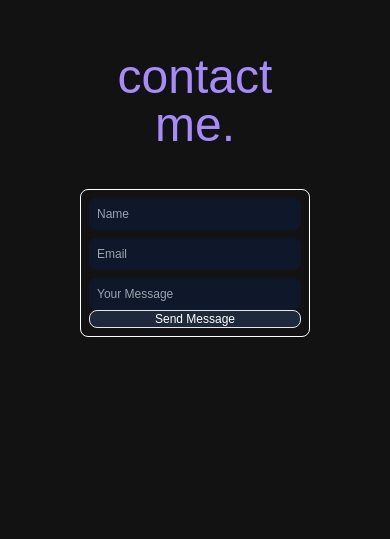
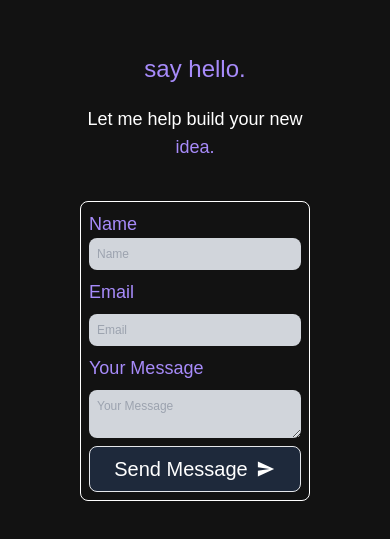
Before and after one commit to ywakili18/Portfolio_V2, a Next.js app: page /contact in a window 390 px wide. Shown: the part 219-758 px from the top of the page. Built offline with nearby package versions, Linux system fonts and the light colour scheme.

Commit message:
Contact form completed, responsive, form sends email

```diff
--- a/components/form/Form.js
+++ b/components/form/Form.js
@@ -1,5 +1,5 @@
 import React from 'react'
-
+import { IoMdSend } from 'react-icons/io'
 const Form = () => {
   return (
     <form
@@ -8,37 +8,56 @@ const Form = () => {
       className="text-black  mx-auto"
     >
       <div className="border border-white rounded-lg flex flex-col text-center p-2 text-xs ">
+        <label
+          htmlFor="name"
+          className="text-violet-400 text-left text-lg sm:text-xl md:text-2xl"
+        >
+          Name
+        </label>
         <input
           type="text"
           name="name"
           placeholder="Name"
           required
-          className="bg-slate-900 text-white p-2 rounded-lg "
+          className="bg-gray-300  placeholder-gray-400 text-black p-2 rounded-lg "
         />
+        <label
+          htmlFor="email"
+          className="text-violet-400 text-left text-lg sm:text-xl md:text-2xl mt-2"
+        >
+          Email
+        </label>
         <input
           type="email"
           name="email"
           placeholder="Email"
           required
-          className="bg-slate-900 text-white mt-2 p-2 rounded-lg "
+          className="bg-gray-300  placeholder-gray-400 text-black mt-2 p-2 rounded-lg mb-2"
         />
-        <input
+        <label
+          htmlFor="message"
+          className="text-violet-400 text-left text-lg sm:text-xl md:text-2xl"
+        >
+          Your Message
+        </label>
+        <textarea
           type="message"
           name="message"
           placeholder="Your Message"
           required
-          className="bg-slate-900 text-white mt-2 p-2 rounded-lg "
+          className="bg-gray-300  placeholder-gray-400 text-black mt-2 p-2 rounded-lg "
         />
         <input
           type="hidden"
           name="_next"
-          value="http://localhost:3000/thankyou"
+          value="http://youseffect.com/thankyou"
         ></input>
         <button
           type="submit"
-          className="border rounded-lg text-white transition-all duration-500 ease-out hover:bg-purple-400 bg-slate-800"
+          className="border p-2 rounded-lg mt-2 text-xl text-white transition-all duration-500 ease-out hover:bg-purple-400 bg-slate-800 flex justify-center"
         >
-          Send Message
+          <p>Send Message</p>
+          <IoMdSend className="mt-1 ml-2" />
         </button>
       </div>
     </form>
--- a/pages/contact.js
+++ b/pages/contact.js
@@ -3,8 +3,15 @@ import Form from '../components/form/form'
 const Contact = () => {
   return (
     <div id="contact" className="p-20  flex flex-col justify-evenly mt-48">
-      <div className="text-center text-5xl">
-        <span className="text-violet-400">contact me.</span>
+      <div className="text-center">
+        <p className="text-violet-400 text-2xl sm:text-3xl md:text-5xl">
+          say hello.
+        </p>
+        <p className="text-lg sm:text-2xl md:text-3xl mt-5">
+          {' '}
+          Let me help build your new{' '}
+          <span className="text-violet-400">idea.</span>
+        </p>
       </div>
       <div className="mt-10">
         <Form />
```
